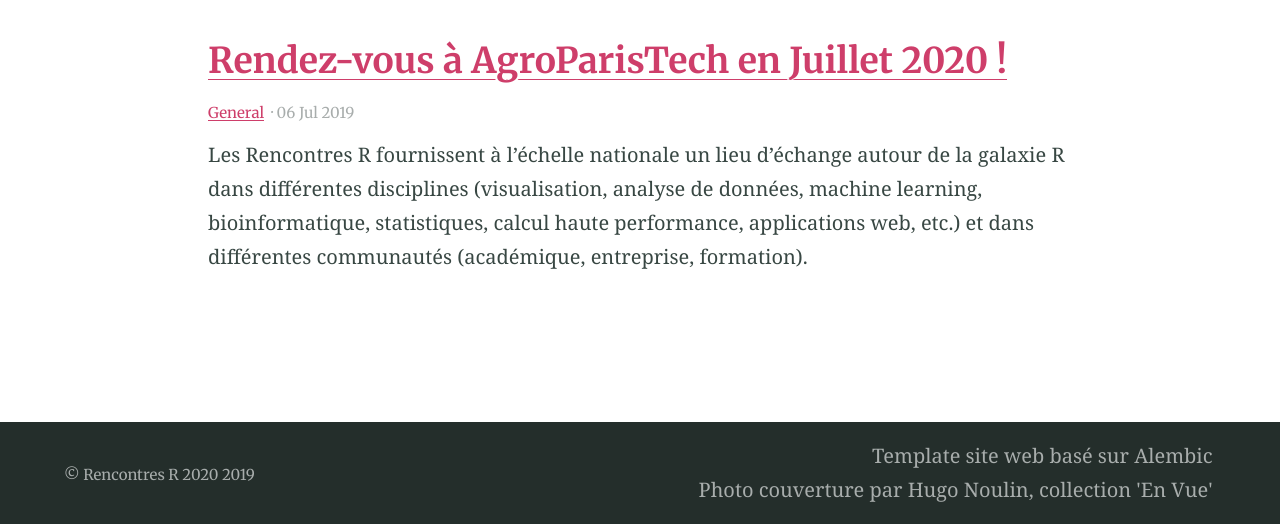
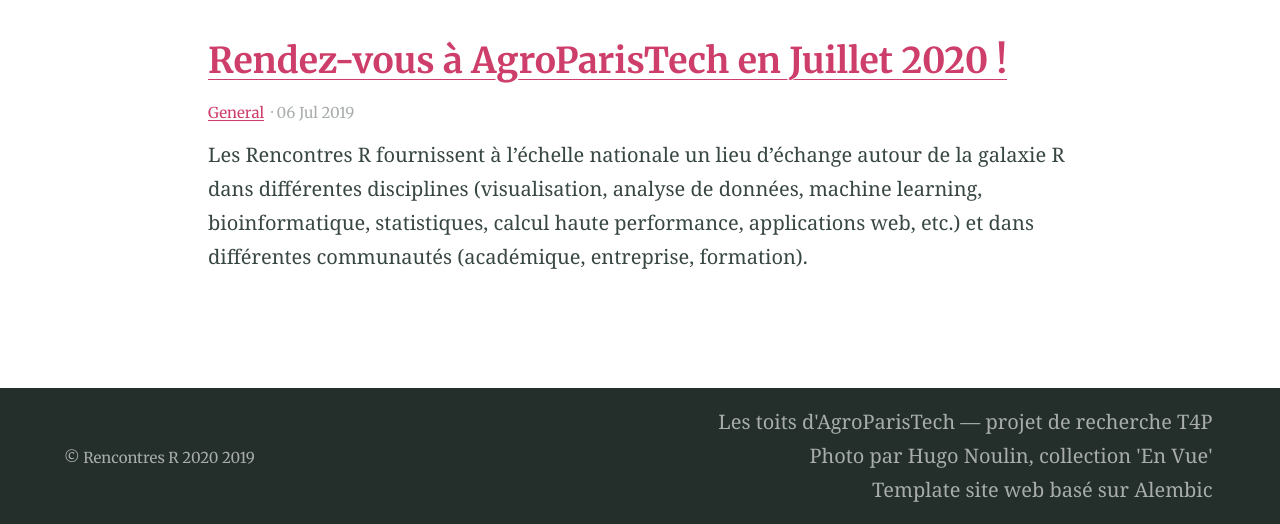
Before and after one commit to rencontres-r-2020/rencontres-r-2021.github.io, a Jekyll site: the page built from index.md, in a window 1280 px wide, cut to the strip 376-900 px from the top of the page. Built offline with Jekyll 4.4.1, drawn with Linux system fonts in a browser that asks for light colours.

Commit message:
ajout d'une référence au projet de recherche T4P (toits de l'agro)

```diff
--- a/_config.yml
+++ b/_config.yml
@@ -111,10 +111,12 @@
   url: /soumettre/
 
 navigation_footer:
+- title: Les toits d'AgroParisTech &mdash; projet de recherche T4P
+  url: http://www2.agroparistech.fr/T4P-un-Projet-de-recherche-innovant-pour-des-Toits-Parisiens-Productifs.html
+- title: Photo par Hugo Noulin, collection 'En Vue'
+  url: https://envues.universite-paris-saclay.fr/
 - title: Template site web basé sur Alembic
   url: https://github.com/daviddarnes/alembic
-- title: Photo couverture par Hugo Noulin, collection 'En Vue'
-  url: https://envues.universite-paris-saclay.fr/
 
 social_links: # Appears in sidebar. Set the urls then uncomment and comment out as desired
   Twitter: https://twitter.com/rencontres_r
```
